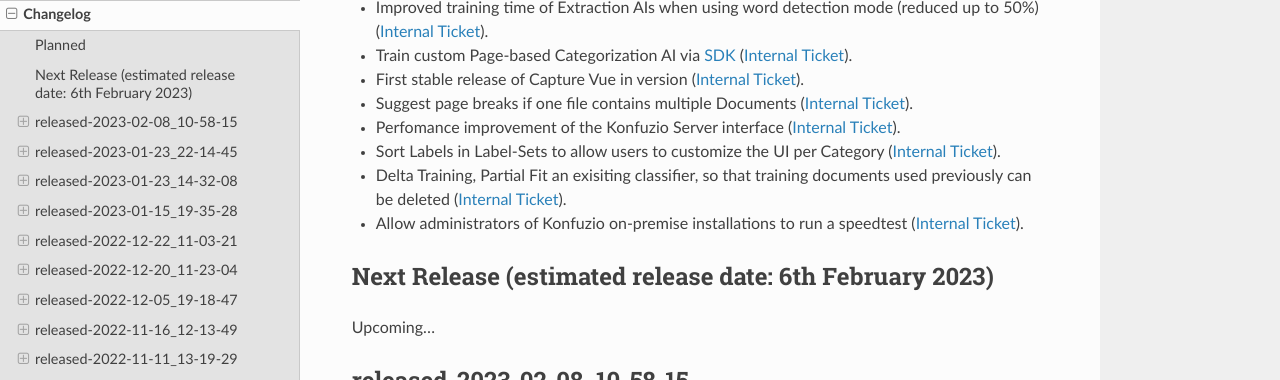
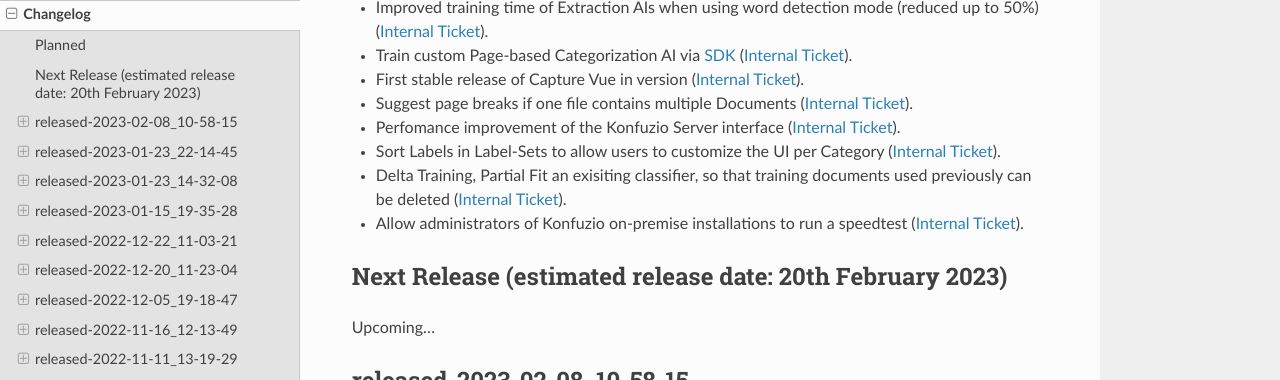
Before and after one commit to konfuzio-ai/konfuzio-sdk, a Sphinx documentation site: the page built from docs/web/changelog_app.md, in a window 1280 px wide and 900 px high, scrolled down 580 px. Shown: the top 380 px of the window. Built offline with Sphinx 7.4.7 and the Read the Docs theme 2.0.0, drawn with Linux system fonts in a browser that asks for light colours.

Commit message:
Update changelog_app.md

```diff
--- a/docs/web/changelog_app.md
+++ b/docs/web/changelog_app.md
@@ -39,7 +39,7 @@
 - A bug during the extraction post-processing steps, which was causing the first line items of each page to be skipped ([Internal Ticket](https://git.konfuzio.com/konfuzio/objectives/-/issues/9561))
 -->
 
-## Next Release (estimated release date: 6th February 2023)
+## Next Release (estimated release date: 20th February 2023)
 
 Upcoming...
 
```
